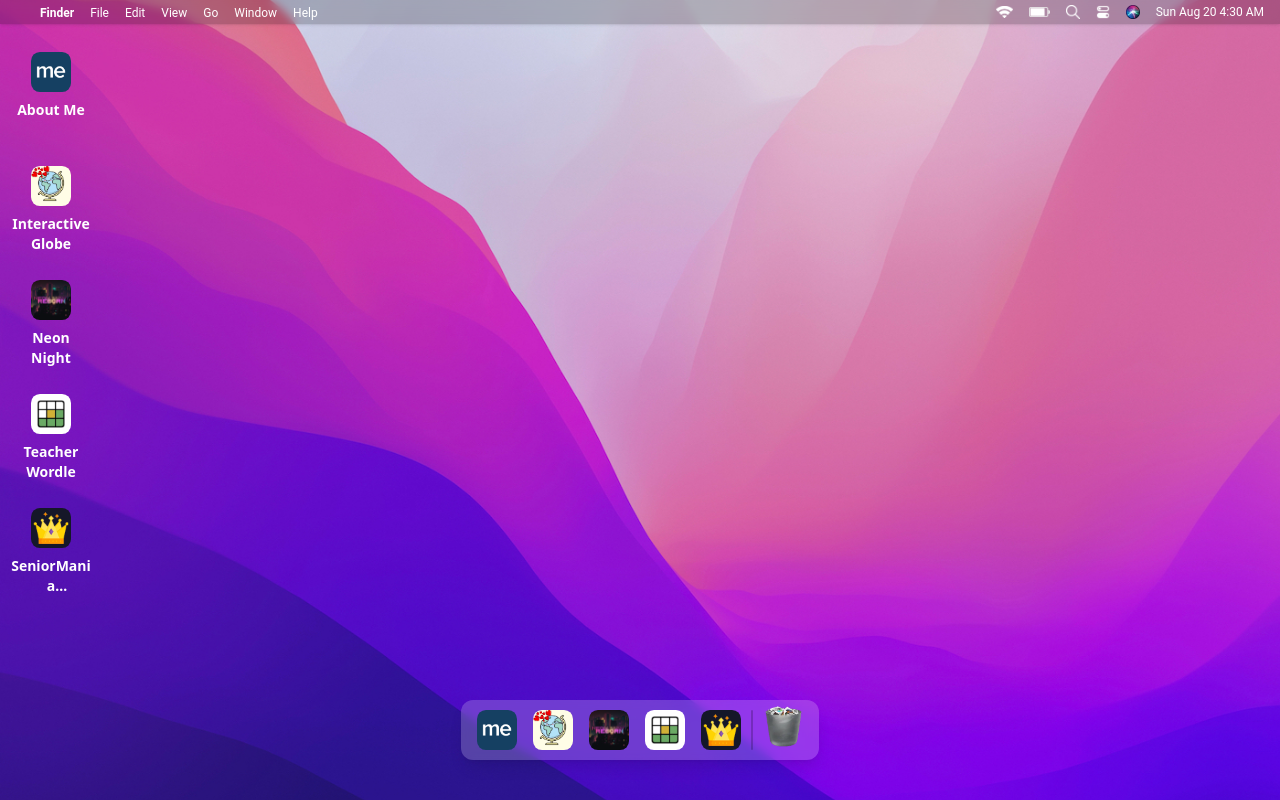
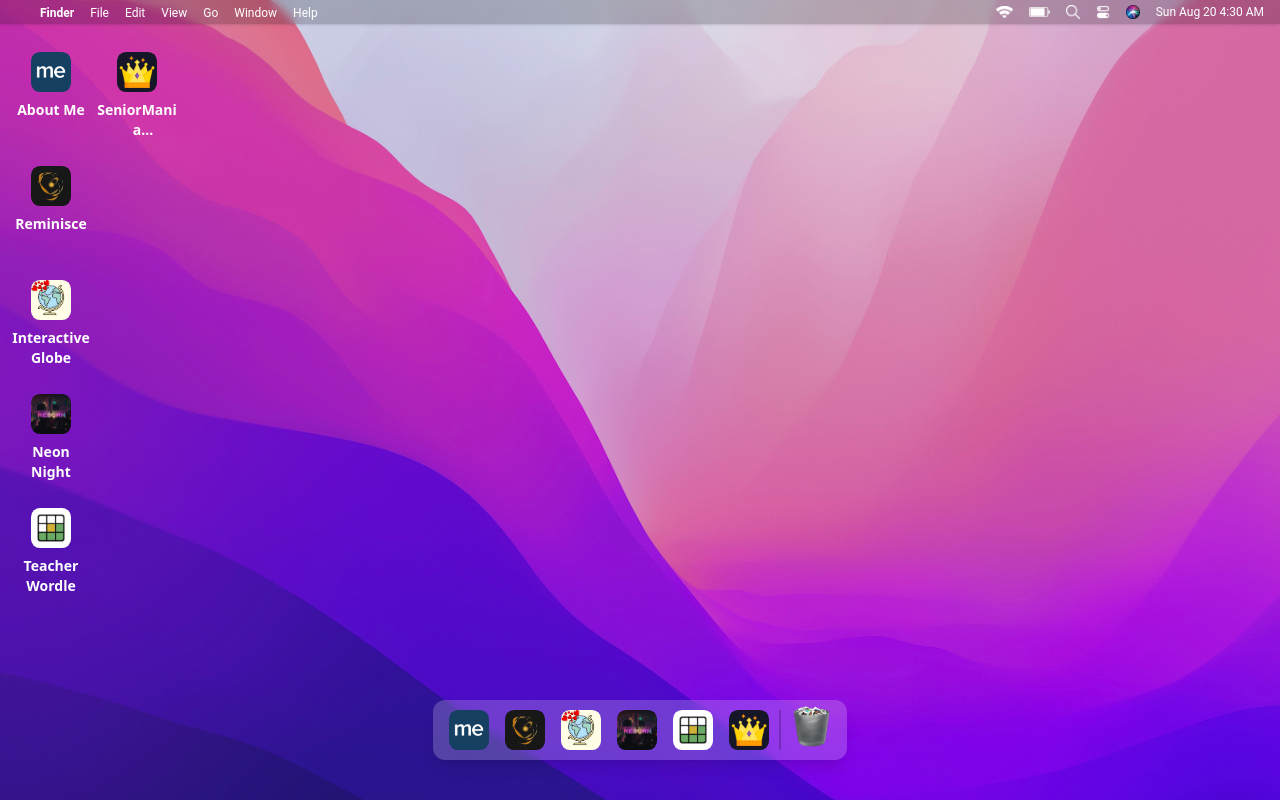
Before and after one commit to Safa-Karagoz/my-portfolio-website, a React (Create React App) app: page / in a window 1280 px wide. Built offline with nearby package versions, Linux system fonts and the light colour scheme; the HTML template or start-up script is replaced by a standard one.

Commit message:
Fixed Z-index management between open app windows

```diff
--- a/package.json
+++ b/package.json
@@ -6,6 +6,7 @@
     "@testing-library/jest-dom": "^5.17.0",
     "@testing-library/react": "^13.4.0",
     "@testing-library/user-event": "^13.5.0",
+    "lucide-react": "^0.454.0",
     "react": "^18.2.0",
     "react-dom": "^18.2.0",
     "react-draggable": "^4.4.5",
--- a/src/components/AppIcon.jsx
+++ b/src/components/AppIcon.jsx
@@ -1,24 +1,37 @@
-import React, { useState } from 'react';
+import React from 'react';
 import AppFramework from './Apps/AppFramework';
 
-const AppIcon = ({ app }) => {
-    const [showPopup, setShowPopup] = useState(false);
+const AppIcon = ({ app, isOpen, zIndex, onOpen, onClose, onFocus }) => {
+    const handleDoubleClick = () => {
+        onOpen();
+    };
 
     return (
         <div>
-            <div className="flex flex-col p-3 cursor-pointer w-[70px] h-[110px] items-center text-center mb-auto box-border mr-3"
-                 onDoubleClick={() => setShowPopup(true)}>
-                <img src={app.iconSrc}
-                     alt={app.name}
-                     title={app.name}
-                     className="block w-[40px] h-[40px] mb-2 rounded-[22.37%]" />
+            <div
+                className="flex flex-col p-3 cursor-pointer w-[70px] h-[110px] items-center text-center mb-auto box-border mr-3"
+                onDoubleClick={handleDoubleClick}
+            >
+                <img
+                    src={app.iconSrc}
+                    alt={app.name}
+                    title={app.name}
+                    className="block w-[40px] h-[40px] mb-2 rounded-[22.37%]"
+                />
                 <p className="m-0 text-sm w-20 text-white font-semibold break-words line-clamp-2">
                     {app.name}
                 </p>
             </div>
-            {showPopup && <AppFramework setShowPopup={setShowPopup} app={app}/>}
+            {isOpen && (
+                <AppFramework
+                    app={app}
+                    zIndex={zIndex}
+                    onClose={onClose}
+                    onFocus={onFocus}
+                />
+            )}
         </div>
     );
-}
+};
 
 export default AppIcon;
--- a/src/components/Apps/AppFramework.jsx
+++ b/src/components/Apps/AppFramework.jsx
@@ -1,28 +1,40 @@
-import React from 'react'
+import React from 'react';
 import Draggable from 'react-draggable';
-
 import AppToolBar from './AppToolBar';
 import AboutMe from './AboutMe';
 import InteractiveGlobe from './InteractiveGlobe';
+import Reminisce from './Reminisce';
 
-
-const AppFramework = ({ setShowPopup, app }) => {
+const AppFramework = ({ app, zIndex, onClose, onFocus }) => {
     const renderApp = () => {
-       if (app.name === "About Me") return <AboutMe />;
-       if (app.name === "Interactive Globe") return <InteractiveGlobe />;
+        switch(app.name) {
+            case "About Me":
+                return <AboutMe />;
+            case "Interactive Globe":
+                return <InteractiveGlobe />;
+            case "Reminisce":
+                return <Reminisce />;
+            default:
                 return null;
         }
+    };
 
     return (
-       <Draggable handle=".app-toolbar">
-           <div className="fixed z-[9999] rounded-lg shadow-lg transform-gpu origin-center animate-[openApp_0.2s_ease-out]">
-               <div className="app-toolbar">
-                   <AppToolBar setShowPopup={setShowPopup} />
+        <div className="fixed inset-0 flex items-center justify-center pointer-events-none">
+            <Draggable handle='.app-toolbar'>
+                <div
+                    className="pointer-events-auto bg-white rounded-lg shadow-lg animate-[openApp_0.2s_ease-out]"
+                    style={{ zIndex }}
+                    onMouseDown={onFocus}
+                >
+                    <div className='app-toolbar'>
+                        <AppToolBar onClose={onClose} />
                     </div>
                     {renderApp()}
                 </div>
             </Draggable>
+        </div>
     );
-}
+};
 
-export default AppFramework
+export default AppFramework;
--- a/src/components/Apps/AppToolBar.jsx
+++ b/src/components/Apps/AppToolBar.jsx
@@ -1,6 +1,6 @@
 import React, { useState } from 'react';
 
-const AppToolBar = ({setShowPopup}) => {
+const AppToolBar = ({onClose}) => {
     const [isHovered, setIsHovered] = useState(false);
 
     const buttonClasses = "w-3 h-3 rounded-full border-0 outline-none p-0 cursor-pointer relative flex items-center justify-center transition-colors duration-200";
@@ -16,7 +16,7 @@ const AppToolBar = ({setShowPopup}) => {
                 >
                     <button
                         className={`${buttonClasses} bg-[#FF5F57]`}
-                        onClick={() => setShowPopup(false)}
+                        onClick={onClose}
                     >
                         <span className={`${symbolClasses} -translate-y-[5px] font-bold ${
                             isHovered ? 'opacity-100' : 'opacity-0'
--- a/src/components/Dock.jsx
+++ b/src/components/Dock.jsx
@@ -43,7 +43,7 @@ const Dock = ({ apps }) => {
                             />
                         </div>
 
-                        <div className="opacity-0 group-hover:opacity-100 transition-opacity duration-200 absolute -top-8 left-1/2 -translate-x-1/2 bg-gray-800 text-white text-xs px-2 py-1 rounded whitespace-nowrap">
+                        <div className="z-[104] opacity-0 group-hover:opacity-100 transition-opacity duration-200 absolute -top-8 left-1/2 -translate-x-1/2 bg-gray-800 text-white text-xs px-2 py-1 rounded whitespace-nowrap">
                             {app.name}
                         </div>
                     </div>
--- a/src/index.css
+++ b/src/index.css
@@ -8,3 +8,4 @@
 @import url('https://fonts.googleapis.com/css2?family=Lato:wght@300;400&display=swap');
 @import url('https://fonts.googleapis.com/css2?family=Libre+Baskerville:ital,wght@0,400;0,700;1,400&display=swap');
 @import url('https://fonts.googleapis.com/css2?family=Pacifico&display=swap');
+@import url('https://fonts.googleapis.com/css2?family=Rethink+Sans:ital,wght@0,400..800;1,400..800&family=Urbanist:ital,wght@0,100..900;1,100..900&display=swap'); /* Reminisce */
--- a/src/views/DesktopWindow.jsx
+++ b/src/views/DesktopWindow.jsx
@@ -1,33 +1,77 @@
-import React from 'react';
+import React, { useState } from 'react';
 import AppIcon from '../components/AppIcon';
 import MacToolbar from '../components/MacToolBar';
 import Dock from '../components/Dock';
 import AboutMeIcon from "../assets/app-icons/AboutMe-icon.png"
-import SafariIcon from "../assets/app-icons/Safari-icon.png"
-import MessagesIcon from "../assets/app-icons/Messages-icon.png"
 import InteractiveGlobeIcon from "../assets/app-icons/InteractiveGlobe-icon.png"
 import NeonNightIcon from "../assets/app-icons/NeonNight-icon.png"
 import TeacherWordle from "../assets/app-icons/TeacherWordle-icon.png"
 import SeniorManiaLeaderboard from "../assets/app-icons/SeniorManiaLeaderboard-icon.png"
+import ReminisceIcon from "../assets/app-icons/Reminisce-icon.png"
+
+let windowCounter = 1000;
 
 const DesktopWindow = () => {
+    const [openWindows, setOpenWindows] = useState(new Map());
+
     const apps = [
         { id: 1, name: 'About Me', iconSrc: AboutMeIcon },
-        { id: 2, name: 'Interactive Globe', iconSrc: InteractiveGlobeIcon },
-        { id: 3, name: 'Neon Night', iconSrc: NeonNightIcon },
-        { id: 4, name: 'Teacher Wordle', iconSrc: TeacherWordle },
-        { id: 5, name: 'SeniorMania Leaderboard', iconSrc: SeniorManiaLeaderboard },
+        { id: 2, name: 'Reminisce', iconSrc: ReminisceIcon },
+        { id: 3, name: 'Interactive Globe', iconSrc: InteractiveGlobeIcon },
+        { id: 4, name: 'Neon Night', iconSrc: NeonNightIcon },
+        { id: 5, name: 'Teacher Wordle', iconSrc: TeacherWordle },
+        { id: 6, name: 'SeniorMania Leaderboard', iconSrc: SeniorManiaLeaderboard },
     ];
+
+    const bringToFront = (appId) => {
+        windowCounter += 1;
+        setOpenWindows(prev => {
+            const newMap = new Map(prev);
+            newMap.set(appId, windowCounter);
+            return newMap;
+        });
+    };
+
+    const openWindow = (appId) => {
+        if (!openWindows.has(appId)) {
+            windowCounter += 1;
+            setOpenWindows(prev => {
+                const newMap = new Map(prev);
+                newMap.set(appId, windowCounter);
+                return newMap;
+            });
+        } else {
+            bringToFront(appId);
+        }
+    };
+
+    const closeWindow = (appId) => {
+        setOpenWindows(prev => {
+            const newMap = new Map(prev);
+            newMap.delete(appId);
+            return newMap;
+        });
+    };
 
     return (
         <div className="w-screen h-screen bg-[url('./assets/background.jpeg')] bg-center bg-cover bg-no-repeat overflow-hidden">
             <MacToolbar />
             <Dock apps={apps}/>
             <div className="flex flex-col flex-wrap content-start h-[calc(100%-100px)] p-4 gap-1">
-                {apps.map(app => <AppIcon key={app.id} app={app} />)}
+                {apps.map(app => (
+                    <AppIcon
+                        key={app.id}
+                        app={app}
+                        isOpen={openWindows.has(app.id)}
+                        zIndex={openWindows.get(app.id) || 1000}
+                        onOpen={() => openWindow(app.id)}
+                        onClose={() => closeWindow(app.id)}
+                        onFocus={() => bringToFront(app.id)}
+                    />
+                ))}
             </div>
         </div>
     );
-}
+};
 
 export default DesktopWindow;
--- a/tailwind.config.js
+++ b/tailwind.config.js
@@ -11,6 +11,8 @@ module.exports = {
         'lato': ['Lato', 'sans-serif'],
         'libre-baskerville': ['Libre Baskerville', 'serif'],
         'pacifico': ['Pacifico', 'cursive'],
+        'urbanist': ['Urbanist', 'sans-serif'],
+        'ReThink': ['Rethink Sans', 'sans-serif'],
       },
       keyframes: {
         openApp: {
```
Also changed, not shown: src/assets/app-icons/Reminisce-icon.png (added), 1 other file (tests, documents, lock files or other folders). Lines whose indentation alone changed are shown as unchanged.
